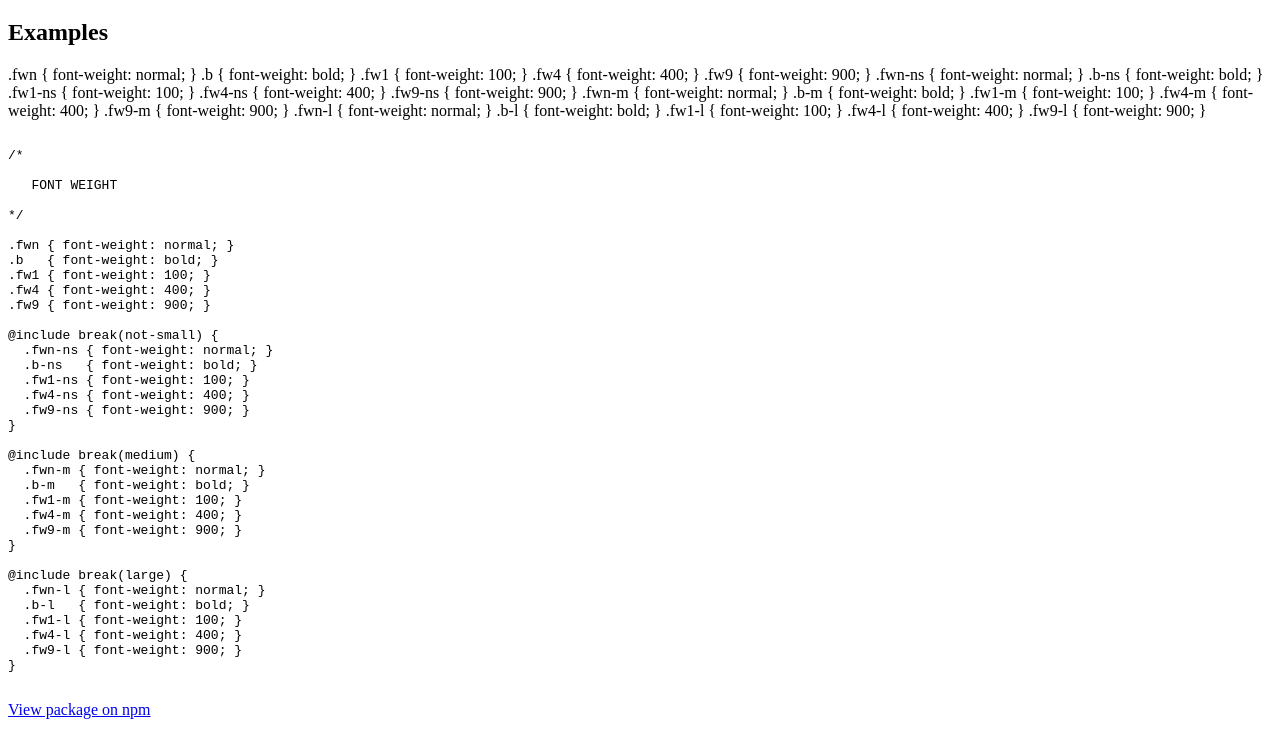
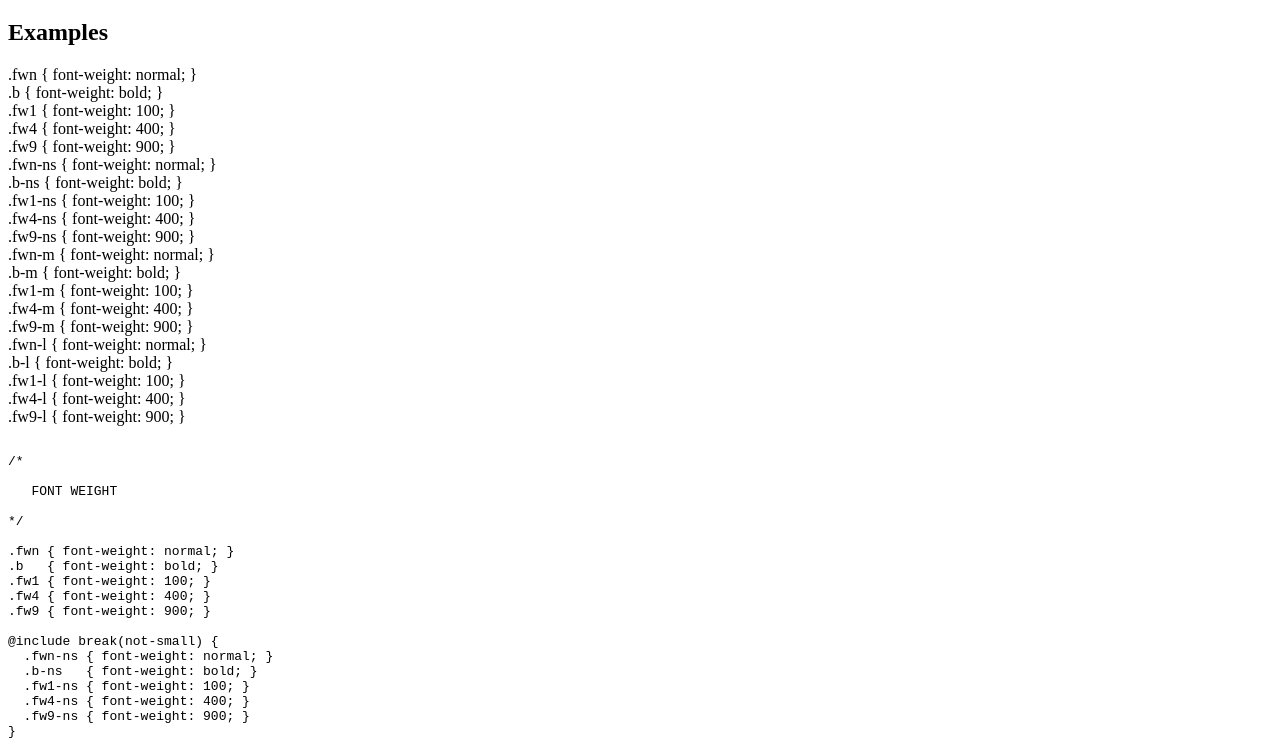
Before and after one commit to mrmrs/tachyons-font-weight, a website: page index.html in a window 1280 px wide. Shown: the part 61-801 px from the top of the page. Drawn offline with Linux system fonts and the light colour scheme.

Commit message:
Breaking out lines of classes and attaching them to elements

```diff
--- a/index.html
+++ b/index.html
@@ -14,26 +14,26 @@
     <h1>tachyons font weight</h1>
     <h2>Examples</h2>
 
-.fwn { font-weight: normal; }
-.b   { font-weight: bold; }
-.fw1 { font-weight: 100; }
-.fw4 { font-weight: 400; }
-.fw9 { font-weight: 900; }
-  .fwn-ns { font-weight: normal; }
-  .b-ns   { font-weight: bold; }
-  .fw1-ns { font-weight: 100; }
-  .fw4-ns { font-weight: 400; }
-  .fw9-ns { font-weight: 900; }
-  .fwn-m { font-weight: normal; }
-  .b-m   { font-weight: bold; }
-  .fw1-m { font-weight: 100; }
-  .fw4-m { font-weight: 400; }
-  .fw9-m { font-weight: 900; }
-  .fwn-l { font-weight: normal; }
-  .b-l   { font-weight: bold; }
-  .fw1-l { font-weight: 100; }
-  .fw4-l { font-weight: 400; }
-  .fw9-l { font-weight: 900; }
+    <div class="fwn">.fwn { font-weight: normal; }</div>
+    <div class="b">.b   { font-weight: bold; }</div>
+    <div class="fw1">.fw1 { font-weight: 100; }</div>
+    <div class="fw4">.fw4 { font-weight: 400; }</div>
+    <div class="fw9">.fw9 { font-weight: 900; }</div>
+    <div class="fwn-ns">.fwn-ns { font-weight: normal; }</div>
+    <div class="b-ns">.b-ns   { font-weight: bold; }</div>
+    <div class="fw1-ns">.fw1-ns { font-weight: 100; }</div>
+    <div class="fw4-ns">.fw4-ns { font-weight: 400; }</div>
+    <div class="fw9-ns">.fw9-ns { font-weight: 900; }</div>
+    <div class="fwn-m">.fwn-m { font-weight: normal; }</div>
+    <div class="b-m">.b-m   { font-weight: bold; }</div>
+    <div class="fw1-m">.fw1-m { font-weight: 100; }</div>
+    <div class="fw4-m">.fw4-m { font-weight: 400; }</div>
+    <div class="fw9-m">.fw9-m { font-weight: 900; }</div>
+    <div class="fwn-l">.fwn-l { font-weight: normal; }</div>
+    <div class="b-l">.b-l   { font-weight: bold; }</div>
+    <div class="fw1-l">.fw1-l { font-weight: 100; }</div>
+    <div class="fw4-l">.fw4-l { font-weight: 400; }</div>
+    <div class="fw9-l">.fw9-l { font-weight: 900; }</div>
     <pre>
 <code>
 /*
```
